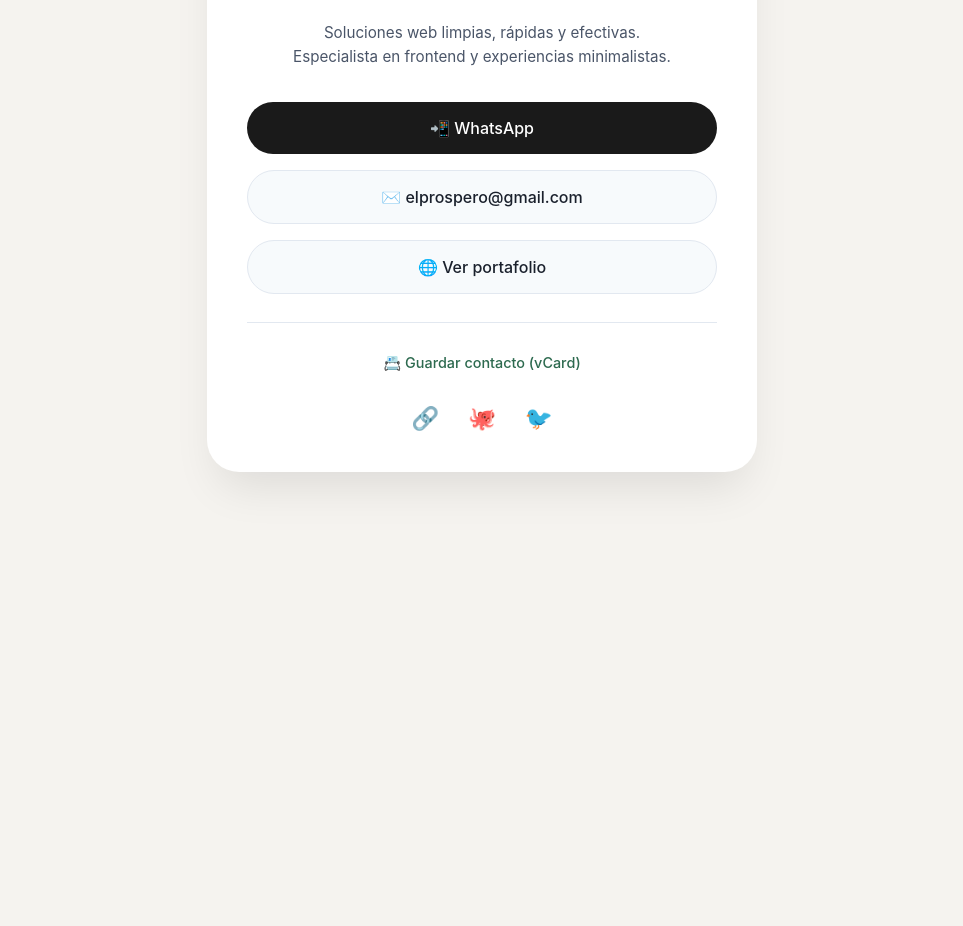
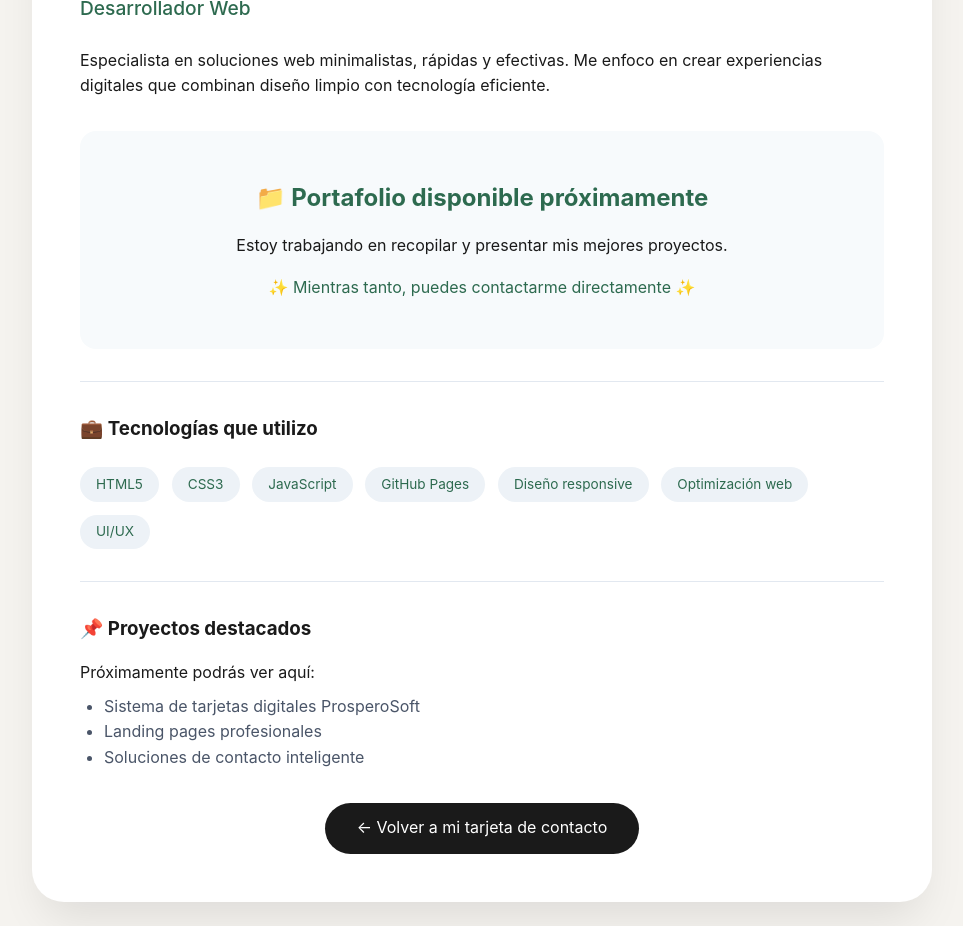
Before and after one commit to ProsperoSoft/portafolio, a plain HTML site: page index.html in a window 1280 px wide. Shown: the part 221-1147 px from the top of the page, without its empty margins (158-1121 px from the left). Before the commit the page ends 800 px from the top, so only its background shows below. Drawn offline with Linux system fonts and the light colour scheme.

Commit message:
Update index.html

```diff
--- a/index.html
+++ b/index.html
@@ -2,8 +2,8 @@
 <html lang="es">
 <head>
     <meta charset="UTF-8">
-    <meta name="viewport" content="width=device-width, initial-scale=1.0, viewport-fit=cover">
-    <title>Fernando Araujo | Desarrollador Web</title>
+    <meta name="viewport" content="width=device-width, initial-scale=1.0">
+    <title>Fernando Araujo | Portafolio</title>
     <style>
         * {
             margin: 0;
@@ -12,119 +12,103 @@
         }
 
         body {
+            font-family: 'Inter', -apple-system, BlinkMacSystemFont, 'Segoe UI', sans-serif;
             background: #f5f3ef;
-            font-family: 'Inter', -apple-system, BlinkMacSystemFont, 'Segoe UI', sans-serif;
-            display: flex;
-            justify-content: center;
-            align-items: center;
-            min-height: 100vh;
-            padding: 1.5rem;
+            color: #1a1a1a;
+            line-height: 1.6;
+            padding: 2rem;
         }
 
-        .card {
-            max-width: 550px;
-            width: 100%;
+        .container {
+            max-width: 900px;
+            margin: 0 auto;
             background: white;
             border-radius: 2rem;
-            padding: 2.5rem;
+            padding: 3rem;
             box-shadow: 0 25px 45px -12px rgba(0,0,0,0.1);
-            text-align: center;
         }
 
         h1 {
-            font-size: 2.2rem;
-            font-weight: 700;
+            font-size: 2.5rem;
             margin-bottom: 0.5rem;
             color: #1a1a1a;
-            letter-spacing: -0.02em;
+        }
+
+        .badge {
+            display: inline-block;
+            background: #2d6a4f;
+            color: white;
+            padding: 0.3rem 1rem;
+            border-radius: 2rem;
+            font-size: 0.8rem;
+            margin-bottom: 2rem;
         }
 
         .prof {
             color: #2d6a4f;
+            font-size: 1.2rem;
+            margin-bottom: 1.5rem;
             font-weight: 500;
-            font-size: 1.1rem;
-            margin-bottom: 1.5rem;
-            letter-spacing: 0.3px;
         }
 
-        .bio {
-            color: #4a5568;
-            margin-bottom: 2rem;
-            line-height: 1.6;
-            font-size: 0.95rem;
+        .proximamente {
+            text-align: center;
+            padding: 3rem;
+            background: #f7fafc;
+            border-radius: 1rem;
+            margin: 2rem 0;
         }
 
-        .btn {
-            display: flex;
-            align-items: center;
-            justify-content: center;
-            gap: 0.75rem;
-            background: #f7fafc;
-            padding: 1rem;
-            border-radius: 3rem;
-            text-decoration: none;
-            color: #1a202c;
-            font-weight: 500;
+        .proximamente h2 {
+            color: #2d6a4f;
             margin-bottom: 1rem;
-            transition: all 0.25s ease;
-            border: 1px solid #e2e8f0;
-        }
-
-        .btn:hover {
-            background: #edf2f7;
-            transform: translateY(-2px);
-            border-color: #cbd5e0;
-        }
-
-        .btn-primary {
-            background: #1a1a1a;
-            color: white;
-            border: none;
-        }
-
-        .btn-primary:hover {
-            background: #2d3748;
-        }
-
-        .social {
-            display: flex;
-            justify-content: center;
-            gap: 1.8rem;
-            margin-top: 2rem;
-        }
-
-        .social a {
-            color: #718096;
-            text-decoration: none;
-            font-size: 1.4rem;
-            transition: color 0.2s;
-        }
-
-        .social a:hover {
-            color: #2d6a4f;
         }
 
         hr {
-            margin: 1.8rem 0;
+            margin: 2rem 0;
             border: none;
             height: 1px;
             background: #e2e8f0;
         }
 
-        .vcard-link {
-            font-size: 0.9rem;
-            color: #2d6a4f;
-            text-decoration: none;
-            font-weight: 500;
+        .skills {
+            display: flex;
+            flex-wrap: wrap;
+            gap: 0.8rem;
+            margin: 1.5rem 0;
         }
 
-        .vcard-link:hover {
-            text-decoration: underline;
+        .skill {
+            background: #edf2f7;
+            padding: 0.4rem 1rem;
+            border-radius: 2rem;
+            font-size: 0.85rem;
+            color: #2d6a4f;
         }
 
-        @media (max-width: 480px) {
-            .card {
-                padding: 1.8rem;
+        .contacto {
+            text-align: center;
+            margin-top: 2rem;
+        }
+
+        .btn {
+            display: inline-block;
+            background: #1a1a1a;
+            color: white;
+            padding: 0.8rem 2rem;
+            border-radius: 2rem;
+            text-decoration: none;
+            transition: all 0.3s ease;
+        }
+
+        .btn:hover {
+            background: #2d6a4f;
+            transform: translateY(-2px);
+        }
+
+        @media (max-width: 600px) {
+            .container {
+                padding: 1.5rem;
             }
             h1 {
                 font-size: 1.8rem;
@@ -133,68 +117,51 @@
     </style>
 </head>
 <body>
-    <div class="card">
+    <div class="container">
+        <div class="badge">✨ En construcción</div>
+
         <h1>Fernando Araujo</h1>
         <div class="prof">Desarrollador Web</div>
-        <div class="bio">
-            Soluciones web limpias, rápidas y efectivas.<br>
-            Especialista en frontend y experiencias minimalistas.
+
+        <p>
+            Especialista en soluciones web minimalistas, rápidas y efectivas.
+            Me enfoco en crear experiencias digitales que combinan diseño limpio con tecnología eficiente.
+        </p>
+
+        <div class="proximamente">
+            <h2>📁 Portafolio disponible próximamente</h2>
+            <p>Estoy trabajando en recopilar y presentar mis mejores proyectos.</p>
+            <p style="margin-top: 1rem; color: #2d6a4f;">✨ Mientras tanto, puedes contactarme directamente ✨</p>
         </div>
-
-        <a href="https://wa.me/584169798397" class="btn btn-primary">
-            📲 WhatsApp
-        </a>
-        <a href="mailto:elprospero@gmail.com" class="btn">
-            ✉️ elprospero@gmail.com
-        </a>
-        <a href="https://prosperosoft.github.io/portafolio/" class="btn">
-            🌐 Ver portafolio
-        </a>
 
         <hr>
 
-        <a href="#" id="downloadVCard" class="vcard-link">
-            📇 Guardar contacto (vCard)
-        </a>
+        <h3>💼 Tecnologías que utilizo</h3>
+        <div class="skills">
+            <span class="skill">HTML5</span>
+            <span class="skill">CSS3</span>
+            <span class="skill">JavaScript</span>
+            <span class="skill">GitHub Pages</span>
+            <span class="skill">Diseño responsive</span>
+            <span class="skill">Optimización web</span>
+            <span class="skill">UI/UX</span>
+        </div>
 
-        <div class="social">
-            <a href="#" aria-label="LinkedIn">🔗</a>
-            <a href="#" aria-label="GitHub">🐙</a>
-            <a href="#" aria-label="Twitter">🐦</a>
+        <hr>
+
+        <h3>📌 Proyectos destacados</h3>
+        <p style="margin-top: 1rem;">Próximamente podrás ver aquí:</p>
+        <ul style="margin-left: 1.5rem; margin-top: 0.5rem; color: #4a5568;">
+            <li>Sistema de tarjetas digitales ProsperoSoft</li>
+            <li>Landing pages profesionales</li>
+            <li>Soluciones de contacto inteligente</li>
+        </ul>
+
+        <div class="contacto">
+            <a href="https://prosperosoft.github.io/fernando-araujo/" class="btn">
+                ← Volver a mi tarjeta de contacto
+            </a>
         </div>
     </div>
-
-    <script>
-        function downloadVCard() {
-            const vcardData = `BEGIN:VCARD
-VERSION:3.0
-FN:Fernando Araujo
-N:Araujo;Fernando;;;
-TITLE:Desarrollador Web
-ROLE:Desarrollador Web
-TEL;TYPE=WORK,CELL:0416 9798397
-EMAIL;TYPE=WORK:elprospero@gmail.com
-URL;TYPE=WORK:https://prosperosoft.github.io/portafolio/
-NOTE:Soluciones web limpias, rápidas y efectivas. Especialista en frontend y rendimiento web.
-ORG:ProsperoSoft
-REV:20260418T120000Z
-END:VCARD`;
-
-            const blob = new Blob([vcardData], { type: "text/vcard" });
-            const url = URL.createObjectURL(blob);
-            const a = document.createElement("a");
-            a.href = url;
-            a.download = "Fernando_Araujo_Contacto.vcf";
-            document.body.appendChild(a);
-            a.click();
-            document.body.removeChild(a);
-            URL.revokeObjectURL(url);
-        }
-
-        document.getElementById('downloadVCard').addEventListener('click', function(e) {
-            e.preventDefault();
-            downloadVCard();
-        });
-    </script>
 </body>
 </html>
```
